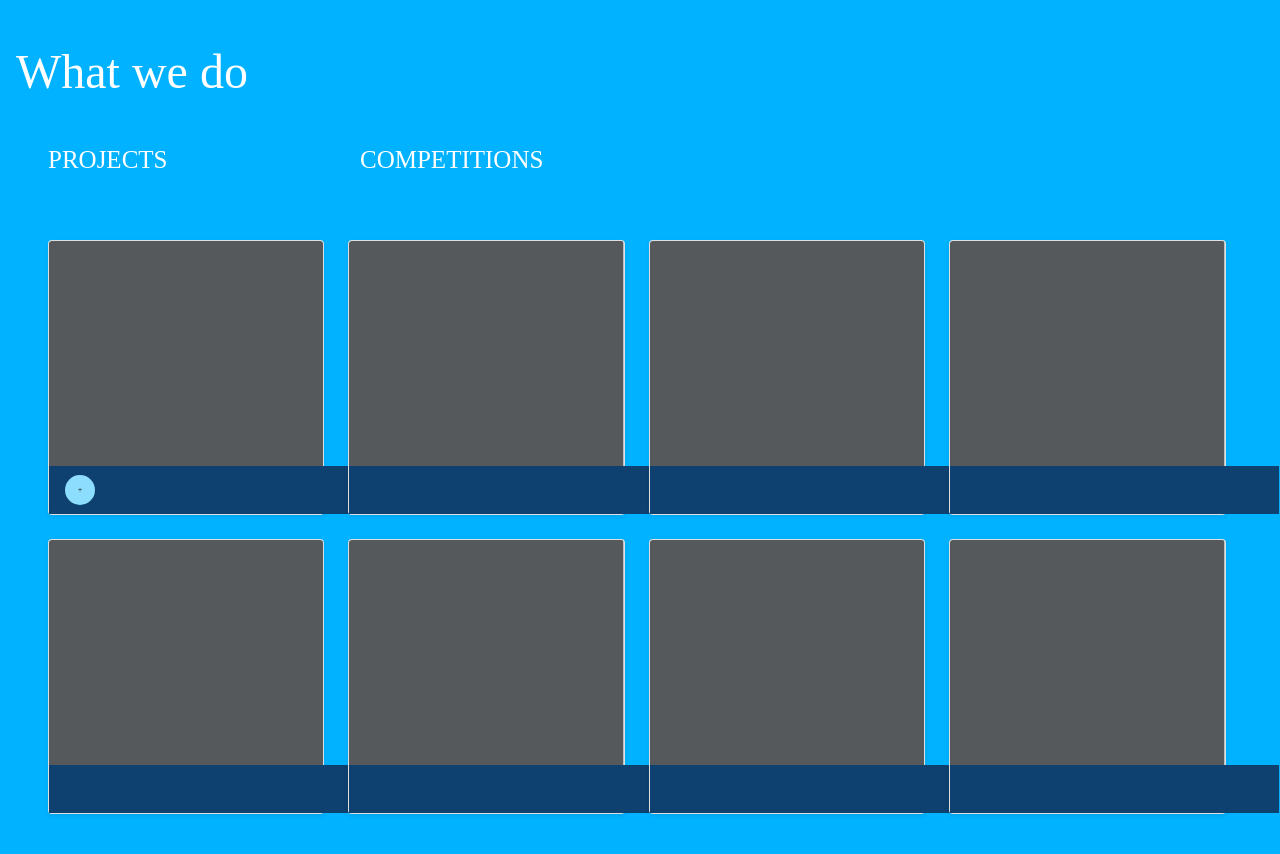
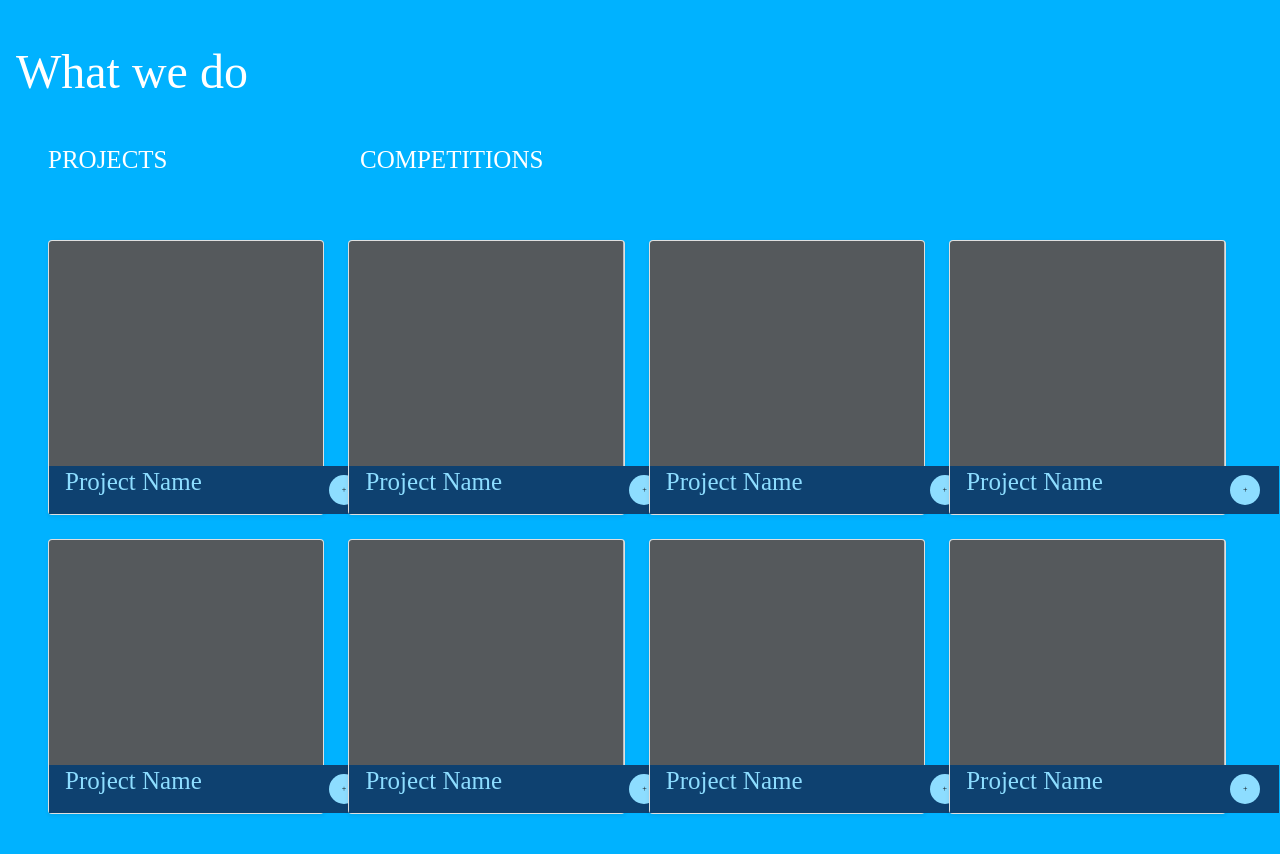
Before and after one commit to HarshRajAmbastha/WhatWeDoPage, a React (Create React App) app: page / in a window 1280 px wide. Shown: the top 854 px of the page. Built offline with nearby package versions, Linux system fonts and the light colour scheme.

Commit message:
finished gallery

```diff
--- a/src/Whatwedo.js
+++ b/src/Whatwedo.js
@@ -21,9 +21,9 @@ const Whatwedo = () => {
               </text></svg>
 
             <div class="card-body">
-              {/* <p class="card-text" className="wwd-card-text wwd-p">Project Name */}
+              <p class="card-text" className="wwd-card-text wwd-p">Project Name
               {/* <button type="button"  className="wwd-button"> </button> */}
-              {/* </p>   */}
+              </p>
               <button type="button" class="btn btn-primary btn-circle btn-sm">+</button>
 
               <div class="d-flex justify-content-between align-items-center">
@@ -41,8 +41,9 @@ const Whatwedo = () => {
             <svg class="bd-placeholder-img card-img-top" width="100%" height="225" xmlns="http://www.w3.org/2000/svg" role="img" aria-label="Placeholder: Thumbnail" preserveAspectRatio="xMidYMid slice" focusable="false"><title>Placeholder</title><rect width="100%" height="100%" fill="#55595c"></rect><text x="50%" y="50%" fill="#eceeef" dy=".3em">       </text></svg>
 
             <div class="card-body">
-              {/* <p class="card-text" className="wwd-card-text wwd-p">Project Name
-              <button type="button"  className="wwd-button">+</button></p> */}
+              <p class="card-text" className="wwd-card-text wwd-p">Project Name
+              </p>
+             <button type="button" class="btn btn-primary btn-circle btn-sm">+</button>
 
               <div class="d-flex justify-content-between align-items-center">
                 <div class="btn-group">
@@ -57,8 +58,9 @@ const Whatwedo = () => {
             <svg class="bd-placeholder-img card-img-top" width="100%" height="225" xmlns="http://www.w3.org/2000/svg" role="img" aria-label="Placeholder: Thumbnail" preserveAspectRatio="xMidYMid slice" focusable="false"><title>Placeholder</title><rect width="100%" height="100%" fill="#55595c"></rect><text x="50%" y="50%" fill="#eceeef" dy=".3em">     </text></svg>
 
             <div class="card-body">
-              {/* <p class="card-text" className="wwd-card-text wwd-p">Project Name
-              <button type="button"  className="wwd-button">+</button></p> */}
+              <p class="card-text" className="wwd-card-text wwd-p">Project Name
+              </p>
+             <button type="button" class="btn btn-primary btn-circle btn-sm">+</button>
 
               <div class="d-flex justify-content-between align-items-center">
                 <div class="btn-group">
@@ -76,7 +78,9 @@ const Whatwedo = () => {
             <svg class="bd-placeholder-img card-img-top" width="100%" height="225" xmlns="http://www.w3.org/2000/svg" role="img" aria-label="Placeholder: Thumbnail" preserveAspectRatio="xMidYMid slice" focusable="false"><title>Placeholder</title><rect width="100%" height="100%" fill="#55595c"></rect><text x="50%" y="50%" fill="#eceeef" dy=".3em">        </text></svg>
 
             <div class="card-body">
-              {/* <p class="card-text" className="wwd-card-text wwd-p">Project Name<button type="button"  className="wwd-button">+</button></p> */}
+              <p class="card-text" className="wwd-card-text wwd-p">Project Name</p>
+              <button type="button" class="btn btn-primary btn-circle btn-sm">+</button>
+
               <div class="d-flex justify-content-between align-items-center">
                 <div class="btn-group">
 
@@ -92,7 +96,9 @@ const Whatwedo = () => {
             <svg class="bd-placeholder-img card-img-top" width="100%" height="225" xmlns="http://www.w3.org/2000/svg" role="img" aria-label="Placeholder: Thumbnail" preserveAspectRatio="xMidYMid slice" focusable="false"><title>Placeholder</title><rect width="100%" height="100%" fill="#55595c"></rect><text x="50%" y="50%" fill="#eceeef" dy=".3em">         </text></svg>
 
             <div class="card-body">
-              {/* <p class="card-text" className="wwd-card-text wwd-p">Project Name<button type="button"  className="wwd-button">+</button></p> */}
+              <p class="card-text" className="wwd-card-text wwd-p">Project Name</p>
+              <button type="button" class="btn btn-primary btn-circle btn-sm">+</button>
+
               <div class="d-flex justify-content-between align-items-center">
                 <div class="btn-group">
 
@@ -108,7 +114,9 @@ const Whatwedo = () => {
             <svg class="bd-placeholder-img card-img-top" width="100%" height="225" xmlns="http://www.w3.org/2000/svg" role="img" aria-label="Placeholder: Thumbnail" preserveAspectRatio="xMidYMid slice" focusable="false"><title>Placeholder</title><rect width="100%" height="100%" fill="#55595c"></rect><text x="50%" y="50%" fill="#eceeef" dy=".3em">    </text></svg>
 
             <div class="card-body">
-              {/* <p class="card-text" className="wwd-card-text wwd-p">Project Name<button type="button"  className="wwd-button">+</button></p> */}
+              <p class="card-text" className="wwd-card-text wwd-p">Project Name</p>
+              <button type="button" class="btn btn-primary btn-circle btn-sm">+</button>
+
               <div class="d-flex justify-content-between align-items-center">
                 <div class="btn-group">
 
@@ -127,7 +135,9 @@ const Whatwedo = () => {
             <svg class="bd-placeholder-img card-img-top" width="100%" height="225" xmlns="http://www.w3.org/2000/svg" role="img" aria-label="Placeholder: Thumbnail" preserveAspectRatio="xMidYMid slice" focusable="false"><title>Placeholder</title><rect width="100%" height="100%" fill="#55595c"></rect><text x="50%" y="50%" fill="#eceeef" dy=".3em">    </text></svg>
 
             <div class="card-body">
-              {/* <p class="card-text" className="wwd-card-text wwd-p">Project Name<button type="button"  className="wwd-button">+</button></p> */}
+              <p class="card-text" className="wwd-card-text wwd-p">Project Name</p>
+              <button type="button" class="btn btn-primary btn-circle btn-sm">+</button>
+
               <div class="d-flex justify-content-between align-items-center">
                 <div class="btn-group">
 
@@ -145,7 +155,9 @@ const Whatwedo = () => {
             <svg class="bd-placeholder-img card-img-top" width="100%" height="225" xmlns="http://www.w3.org/2000/svg" role="img" aria-label="Placeholder: Thumbnail" preserveAspectRatio="xMidYMid slice" focusable="false"><title>Placeholder</title><rect width="100%" height="100%" fill="#55595c"></rect><text x="50%" y="50%" fill="#eceeef" dy=".3em">    </text></svg>
 
             <div class="card-body">
-              {/* <p class="card-text" className="wwd-card-text wwd-p">Project Name<button type="button"  className="wwd-button">+</button></p> */}
+              <p class="card-text" className="wwd-card-text wwd-p">Project Name</p>
+              <button type="button" class="btn btn-primary btn-circle btn-sm">+</button>
+
               <div class="d-flex justify-content-between align-items-center">
                 <div class="btn-group">
 
--- a/src/whatwedo.css
+++ b/src/whatwedo.css
@@ -97,7 +97,15 @@ border-radius: 100px;
 }
 
 .wwd-card-text{
-  font-size: 2rem;
+
+  font-family: Cerebri Sans;
+font-size: 25px;
+font-style: normal;
+font-weight: 300;
+line-height: 32px;
+letter-spacing: 0em;
+text-align: left;
+
 }
 
 .wwd-p{
@@ -138,9 +146,12 @@ color: #8DDDFF;
 box-sizing: border-box;
 color: black;
 font-family: Cerebri Sans;
-/* font-size: 30px; */
+/* font-size: 2vh; */
 font-style: normal;
 font-weight: 500;
+position: absolute;
+left: 280px;
+
 }
 .btn-circle.btn-md {
   width: 50px;
```
